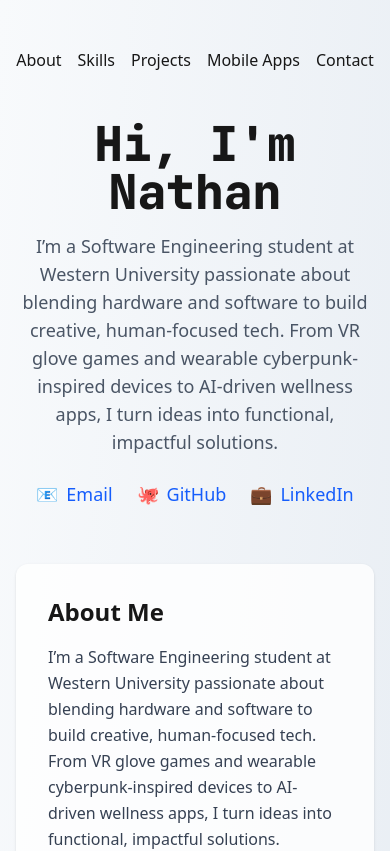
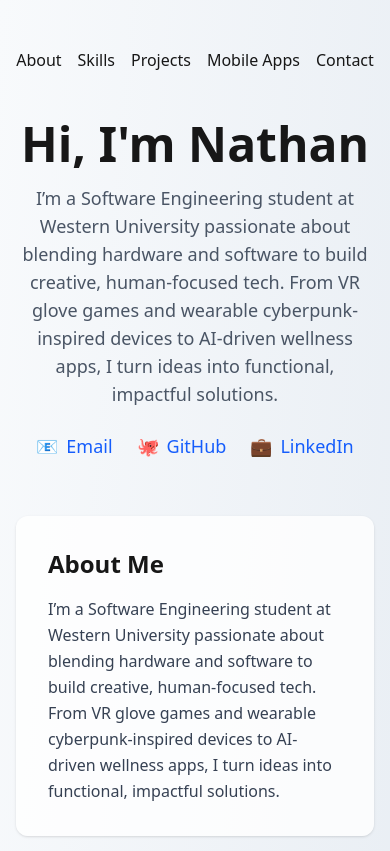
Before and after one commit to HasNate618/Portfolio, a Next.js app: page / in a window 390 px wide. Shown: the top 851 px of the page. Built offline with nearby package versions, Linux system fonts and the light colour scheme.

Commit message:
Style: Apply JetBrains Mono font to the entire site for a consistent modern look

```diff
--- a/src/app/globals.css
+++ b/src/app/globals.css
@@ -22,5 +22,5 @@
 body {
   background: var(--background);
   color: var(--foreground);
-  font-family: var(--font-sans), Arial, Helvetica, sans-serif;
+  font-family: var(--font-mono), Arial, Helvetica, sans-serif;
 }
--- a/src/app/page.js
+++ b/src/app/page.js
@@ -14,7 +14,7 @@ export default function Home() {
       </header>
       {/* Modern Introduction Section */}
       <section className="w-full max-w-2xl flex flex-col items-center text-center mb-10">
-        <h1 className="text-5xl sm:text-6xl font-extrabold mb-4 text-foreground font-mono">Hi, I&apos;m Nathan</h1>
+  <h1 className="text-5xl sm:text-6xl font-extrabold mb-4 text-foreground">Hi, I&apos;m Nathan</h1>
         <p className="text-lg sm:text-xl text-gray-600 dark:text-gray-300 mb-6 max-w-xl">I’m a Software Engineering student at Western University passionate about blending hardware and software to build creative, human-focused tech. From VR glove games and wearable cyberpunk-inspired devices to AI-driven wellness apps, I turn ideas into functional, impactful solutions.</p>
         <div className="flex flex-wrap justify-center gap-6 mb-4">
           <a href="mailto:your.email@example.com" className="flex items-center gap-2 text-blue-600 hover:underline text-lg"><span>📧</span>Email</a>
```
